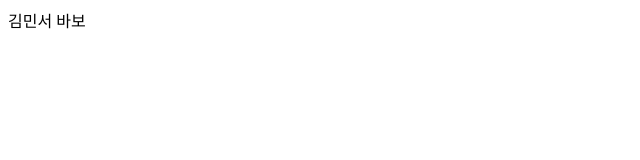
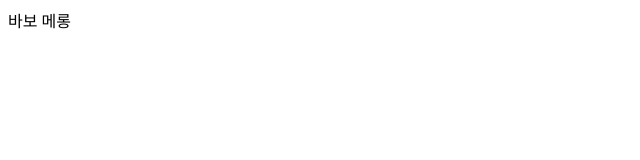
Before and after one commit to jh226/potfolio, a plain HTML site: page index.html in a window 1280 px wide. Shown: the full height of the page, 0-640 px from the left. Drawn offline with Linux system fonts and the light colour scheme.

Commit message:
Update index.html

```diff
--- a/index.html
+++ b/index.html
@@ -5,6 +5,6 @@
     <title>Document</title>
 </head>
 <body>
-    김민서 바보
+     바보 메롱
 </body>
 </html>
```
